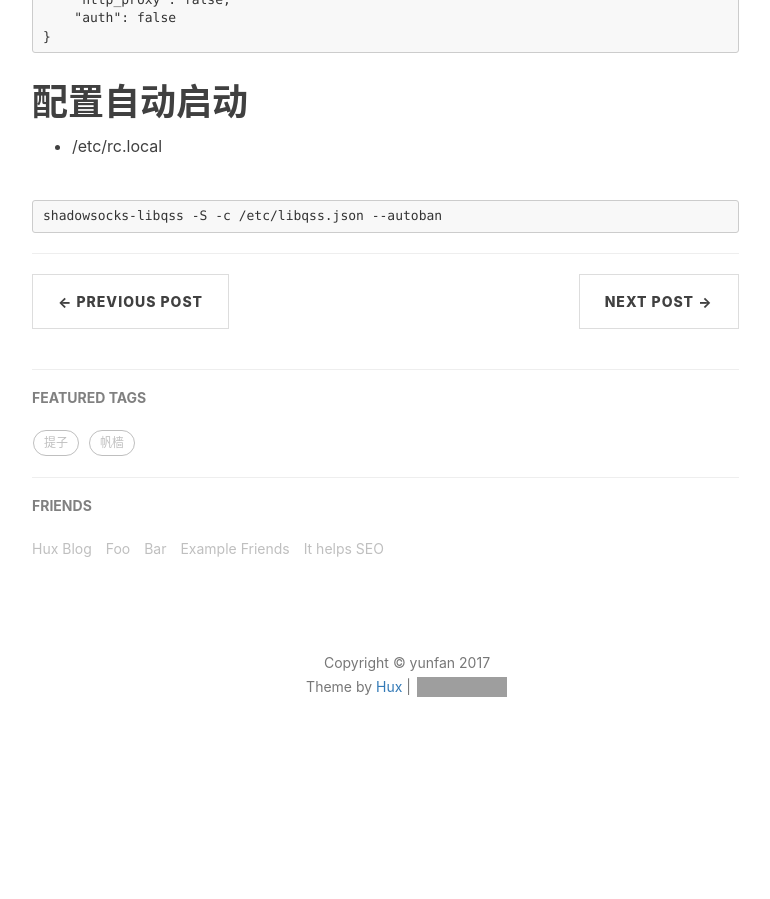
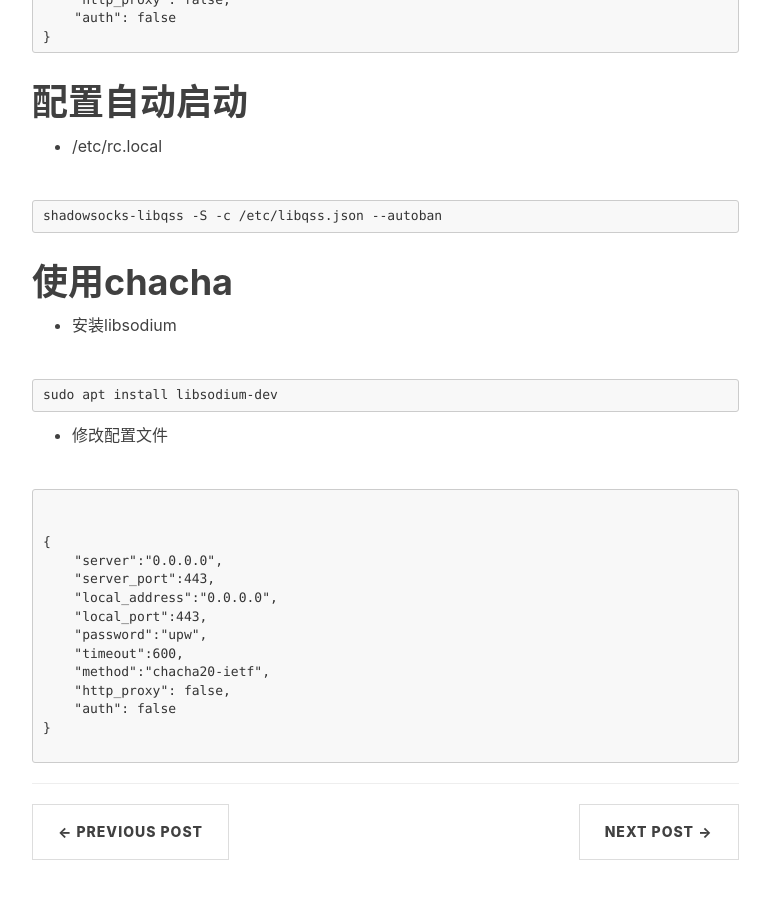
Before and after one commit to bodhisky/fayuu-win-jekyll, a Jekyll site: the page built from _posts/2017-10-11-libqss.markdown, in a window 1280 px wide and 900 px high, scrolled down 1097 px. Shown: the whole window, without its empty margins (233-1003 px from the left). Built offline with Jekyll 4.4.1, drawn with Linux system fonts in a browser that asks for light colours; nearby versions of some CDN libraries; comment, search, counter and statistics services are not loaded; before the commit the page ends 1888 px from its top, so only the background shows below that; grey boxes are pictures that could not be loaded.

Commit message:
Update 2017-10-11-libqss.markdown

````diff
--- a/_posts/2017-10-11-libqss.markdown
+++ b/_posts/2017-10-11-libqss.markdown
@@ -49,3 +49,31 @@ sudo apt install shadowsocks-libqtshadowsocks libqtshadowsocks
 ```
 shadowsocks-libqss -S -c /etc/libqss.json --autoban
 ```
+
+# 使用chacha
+
+- 安装libsodium
+
+```
+sudo apt install libsodium-dev
+```
+
+- 修改配置文件
+
+
+```
+
+
+{
+    "server":"0.0.0.0",
+    "server_port":443,
+    "local_address":"0.0.0.0",
+    "local_port":443,
+    "password":"upw",
+    "timeout":600,
+    "method":"chacha20-ietf",
+    "http_proxy": false,
+    "auth": false
+}
+
+```
````
